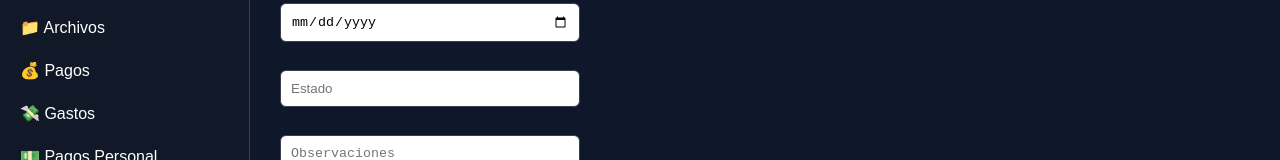
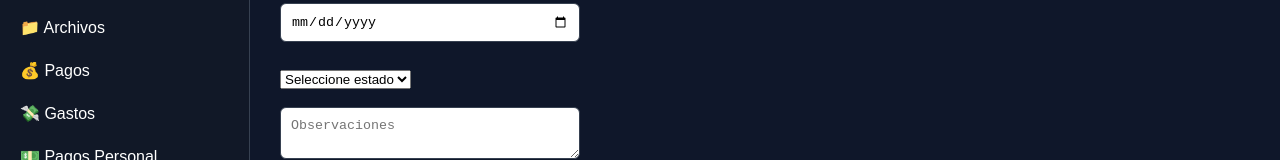
Before and after one commit to liastudio23/LIA-STUDIO, a React (Vite) app: page / in a window 1280 px wide. Both pictures are taken after a click on the item "💵 Pagos Personal". Shown: the part 287-447 px from the top of the page. Built offline with nearby package versions, Linux system fonts and the light colour scheme; no server answers; the database is empty.

Commit message:
Lista desplegable estado pagos personal

```diff
--- a/src/pages/PagosPersonal.jsx
+++ b/src/pages/PagosPersonal.jsx
@@ -203,12 +203,29 @@ function PagosPersonal() {
       <br />
       <br />
 
-      <input
-        type="text"
-        placeholder="Estado"
-        value={estado}
-        onChange={(e) => setEstado(e.target.value)}
-      />
+      <select
+  value={estado}
+  onChange={(e) =>
+    setEstado(e.target.value)
+  }
+>
+  <option value="">
+    Seleccione estado
+  </option>
+
+  <option value="Pagado">
+    ✅ Pagado
+  </option>
+
+  <option value="Pendiente">
+    🟡 Pendiente
+  </option>
+
+  <option value="Parcial">
+    🔵 Parcial
+  </option>
+</select>
+
 
       <br />
       <br />
```
